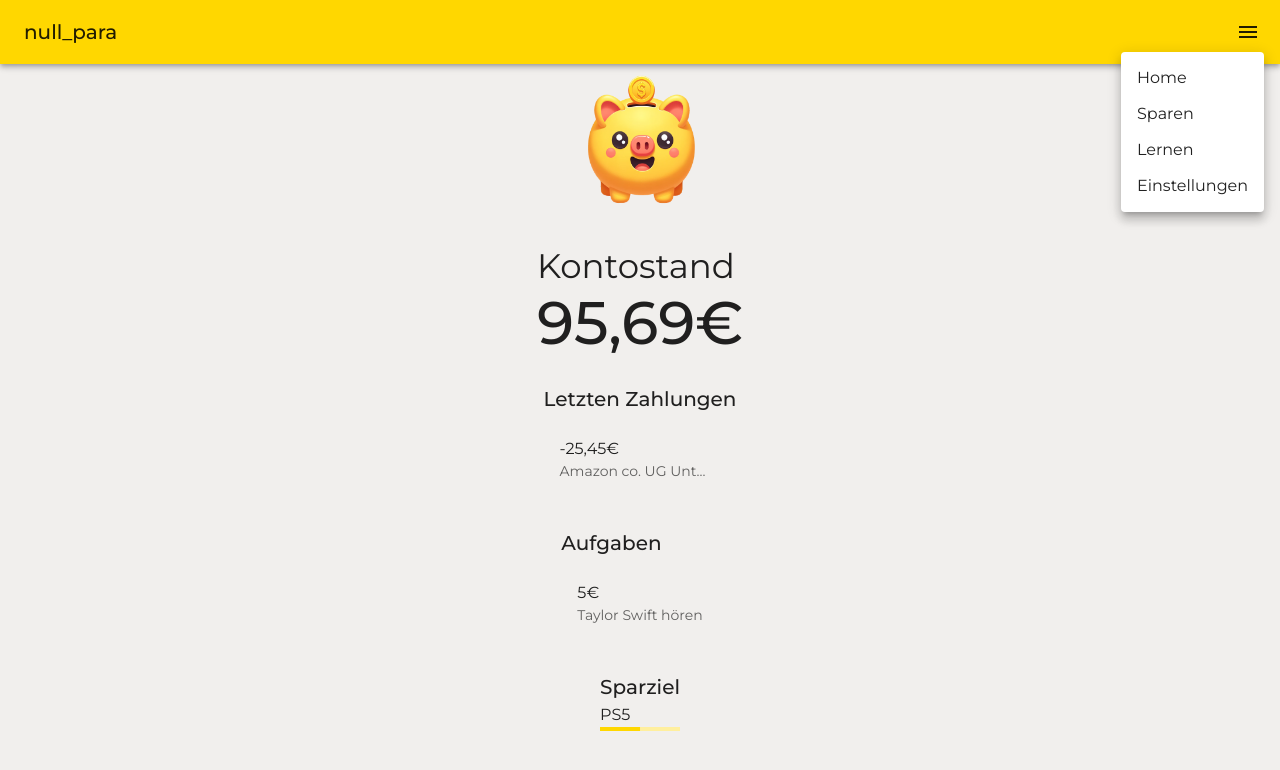
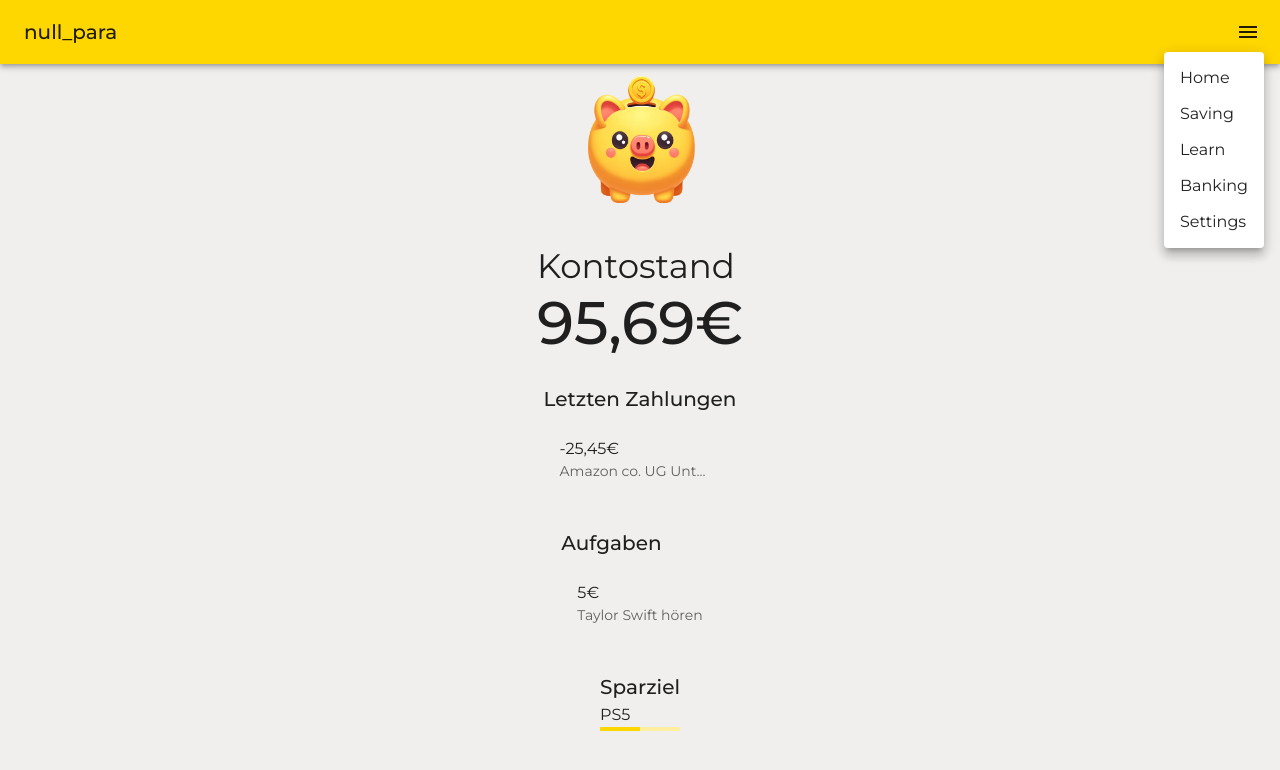
Before and after one commit to mathyvin/null_para, a React (Create React App) app in the folder null_para/: page / in a window 1280 px wide. Both pictures are taken after a click on the button "menu". Shown: the top 770 px of the page. Built offline with nearby package versions, Linux system fonts and the light colour scheme.

Commit message:
Added routes.ts file for navigation of pages

```diff
--- a/null_para/src/App.tsx
+++ b/null_para/src/App.tsx
@@ -3,27 +3,31 @@ import CssBaseline from '@mui/material/CssBaseline';
 import theme from './ThemeProvider';
 import React, { useState } from 'react';
 import { BrowserRouter as Router, Route, Routes } from 'react-router-dom';
-import { Home } from './components/HomeComponent';
+import HomeChildrenPage from './pages/HomeChildrenPage';
 import { AppBar, IconButton, Toolbar, Typography } from '@mui/material';
 import { NullParaAppBar } from './components/NullParaAppBar';
+import { routesChildren } from './routes';
+import { IRoutes } from './interfaces/IRoutes';
+
+
+const routes : IRoutes[] = routesChildren;
 
 const Sparen = () => <div>Sparen Page</div>;
 const Lernen = () => <div>Lernen Page</div>;
 const Einstellungen = () => <div>Einstellungen Page</div>;
 
+
 export function App() {
-  const [currentRoute, setCurrentRoute] = useState(null);
-
   return (
     <ThemeProvider theme={theme}>
     <CssBaseline />
     <Router>
-      <NullParaAppBar/>
+      <NullParaAppBar routes={routes}/>
       <Routes>
-        <Route path="/" Component={Home} />
-        <Route path="/sparen" Component={Sparen} />
-        <Route path="/lernen" Component={Lernen} />
-        <Route path="/einstellungen" Component={Einstellungen} />
+        {routes.map(route =>
+        <Route path={route.url} Component={route.component}/>
+        )
+        }
       </Routes>
     </Router>
     </ThemeProvider>
--- a/null_para/src/components/NullParaAppBar.tsx
+++ b/null_para/src/components/NullParaAppBar.tsx
@@ -8,9 +8,13 @@ import MenuItem from '@mui/material/MenuItem';
 import { Link } from 'react-router-dom';
 
 import React, { useState } from 'react';
-// ... (wie oben importiert)
+import { IRoutes } from '../interfaces/IRoutes';
 
-export function NullParaAppBar() {
+interface NullParaAppBarParams {
+    routes: IRoutes[]
+}
+
+export function NullParaAppBar({routes} : NullParaAppBarParams) {
   const [anchorEl, setAnchorEl] = useState(null);
 
   const handleMenuOpen = (event : any) => {
@@ -39,10 +43,12 @@ export function NullParaAppBar() {
         open={Boolean(anchorEl)}
         onClose={handleMenuClose}
       >
-        <MenuItem onClick={handleMenuClose} component={Link} to="/">Home</MenuItem>
-        <MenuItem onClick={handleMenuClose} component={Link} to="/sparen">Sparen</MenuItem>
-        <MenuItem onClick={handleMenuClose} component={Link} to="/lernen">Lernen</MenuItem>
-        <MenuItem onClick={handleMenuClose} component={Link} to="/einstellungen">Einstellungen</MenuItem>
+               {routes.map(route =>
+               <MenuItem onClick={handleMenuClose} component={Link} to={route.url}>
+                 {route.name}
+                </MenuItem>
+               )
+               }
       </Menu>
     </div>
   );
--- /dev/null
+++ b/null_para/src/interfaces/IRoutes.ts
@@ -0,0 +1,5 @@
+export interface IRoutes {
+    url : string,
+    component : React.FC,
+    name : string,
+}
--- /dev/null
+++ b/null_para/src/pages/BankingPage.tsx
@@ -0,0 +1,13 @@
+import React from 'react';
+import { AppBar, IconButton, Typography, Box, List, ListItem, ListItemText, LinearProgress, Toolbar, Grid } from '@mui/material';
+import MenuIcon from '@mui/icons-material/Menu';
+import { Navigation } from '@mui/icons-material';
+
+export default function BankingPage() {
+  return (
+    <Box>
+      <Grid container justifyContent="center" alignItems="center" direction="column" spacing={3}>
+      </Grid>
+    </Box>
+  );
+}
--- /dev/null
+++ b/null_para/src/pages/HomeChildrenPage.tsx
@@ -0,0 +1,46 @@
+import React from 'react';
+import { AppBar, IconButton, Typography, Box, List, ListItem, ListItemText, LinearProgress, Toolbar, Grid } from '@mui/material';
+import MenuIcon from '@mui/icons-material/Menu';
+import { Navigation } from '@mui/icons-material';
+
+export default function HomeChildrenPage() {
+  return (
+    <Box>
+
+      <Grid container justifyContent="center" alignItems="center" direction="column" spacing={3}>
+        <Grid item>
+          <img src="/images/Schwein.png" alt="Piggy" style={{ width: 150, height: 150 }} />
+        </Grid>
+        <Grid item>
+          <Typography variant="h4">Kontostand</Typography>
+          <Typography variant="h2">95,69€</Typography>
+        </Grid>
+        <Grid item xs={12} sm={8} md={6}>
+          <Typography variant="h6">Letzten Zahlungen</Typography>
+          <List>
+            <ListItem>
+              <ListItemText primary="-25,45€" secondary="Amazon co. UG Unt..." />
+            </ListItem>
+            {/* Add more ListItem components for more entries */}
+          </List>
+        </Grid>
+        <Grid item xs={12} sm={8} md={6}>
+          <Typography variant="h6">Aufgaben</Typography>
+          <List>
+            <ListItem>
+              <ListItemText primary="5€" secondary="Taylor Swift hören" />
+            </ListItem>
+            {/* Add more ListItem components for more entries */}
+          </List>
+        </Grid>
+        <Grid item xs={12} sm={8} md={6}>
+          <Typography variant="h6">Sparziel</Typography>
+          <Box marginBottom={1}>
+            <Typography variant="body1">PS5</Typography>
+            <LinearProgress variant="determinate" value={50} />
+          </Box>
+        </Grid>
+      </Grid>
+    </Box>
+  );
+}
--- a/null_para/src/components/HomeComponent.tsx
+++ b/null_para/src/pages/HomeParentsPage.tsx
@@ -3,7 +3,8 @@ import { AppBar, IconButton, Typography, Box, List, ListItem, ListItemText, Line
 import MenuIcon from '@mui/icons-material/Menu';
 import { Navigation } from '@mui/icons-material';
 
-export function Home() {
+export default function HomeParentsPage() {
+    //TODO Change to view of parents
   return (
     <Box>
 
--- /dev/null
+++ b/null_para/src/pages/LearnPage.tsx
@@ -0,0 +1,13 @@
+import React from 'react';
+import { AppBar, IconButton, Typography, Box, List, ListItem, ListItemText, LinearProgress, Toolbar, Grid } from '@mui/material';
+import MenuIcon from '@mui/icons-material/Menu';
+import { Navigation } from '@mui/icons-material';
+
+export default function LearnPage() {
+  return (
+    <Box>
+      <Grid container justifyContent="center" alignItems="center" direction="column" spacing={3}>
+      </Grid>
+    </Box>
+  );
+}
--- /dev/null
+++ b/null_para/src/pages/SavingChildrenPage.tsx
@@ -0,0 +1,13 @@
+import React from 'react';
+import { AppBar, IconButton, Typography, Box, List, ListItem, ListItemText, LinearProgress, Toolbar, Grid } from '@mui/material';
+import MenuIcon from '@mui/icons-material/Menu';
+import { Navigation } from '@mui/icons-material';
+
+export default function SavingChildrenPage() {
+  return (
+    <Box>
+      <Grid container justifyContent="center" alignItems="center" direction="column" spacing={3}>
+      </Grid>
+    </Box>
+  );
+}
--- /dev/null
+++ b/null_para/src/pages/SettingsPage.tsx
@@ -0,0 +1,13 @@
+import React from 'react';
+import { AppBar, IconButton, Typography, Box, List, ListItem, ListItemText, LinearProgress, Toolbar, Grid } from '@mui/material';
+import MenuIcon from '@mui/icons-material/Menu';
+import { Navigation } from '@mui/icons-material';
+
+export default function SettingsPage() {
+  return (
+    <Box>
+      <Grid container justifyContent="center" alignItems="center" direction="column" spacing={3}>
+      </Grid>
+    </Box>
+  );
+}
--- /dev/null
+++ b/null_para/src/routes.ts
@@ -0,0 +1,23 @@
+import BankingPage from "./pages/BankingPage";
+import HomeChildrenPage from "./pages/HomeChildrenPage";
+import LearnPage from "./pages/LearnPage";
+import SavingChildrenPage from "./pages/SavingChildrenPage";
+import SettingsPage from "./pages/SettingsPage";
+import { IRoutes } from "./interfaces/IRoutes";
+import HomeParentsPage from "./pages/HomeParentsPage";
+
+export const routesChildren : IRoutes[] = [
+        {'url': '/', 'component': HomeChildrenPage, name: "Home"},
+        {'url': '/saving', 'component': SavingChildrenPage, name: "Saving"},
+        {'url': '/learn', 'component': LearnPage, name: "Learn"},
+        {'url': '/banking', 'component': BankingPage, name: "Banking"},
+        {'url': '/settings', 'component': SettingsPage, name: "Settings"}
+    ];
+
+    export const routesP : IRoutes[] = [
+        {'url': '/', 'component': HomeParentsPage, name: "Home"},
+        {'url': '/saving', 'component': SavingChildrenPage, name: "Saving"},
+        {'url': '/learn', 'component': LearnPage, name: "Learn"},
+        {'url': '/banking', 'component': BankingPage, name: "Banking"},
+        {'url': '/settings', 'component': SettingsPage, name: "Settings"}
+    ];
```
